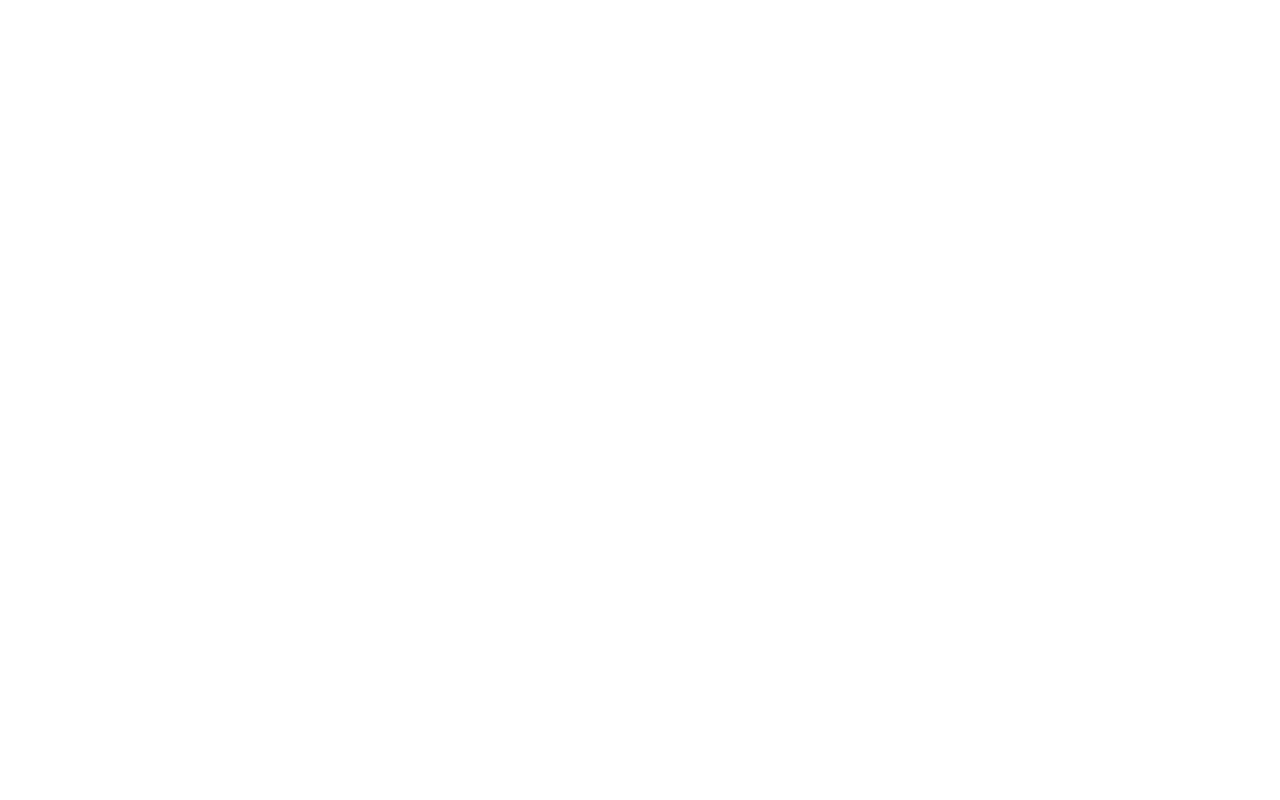
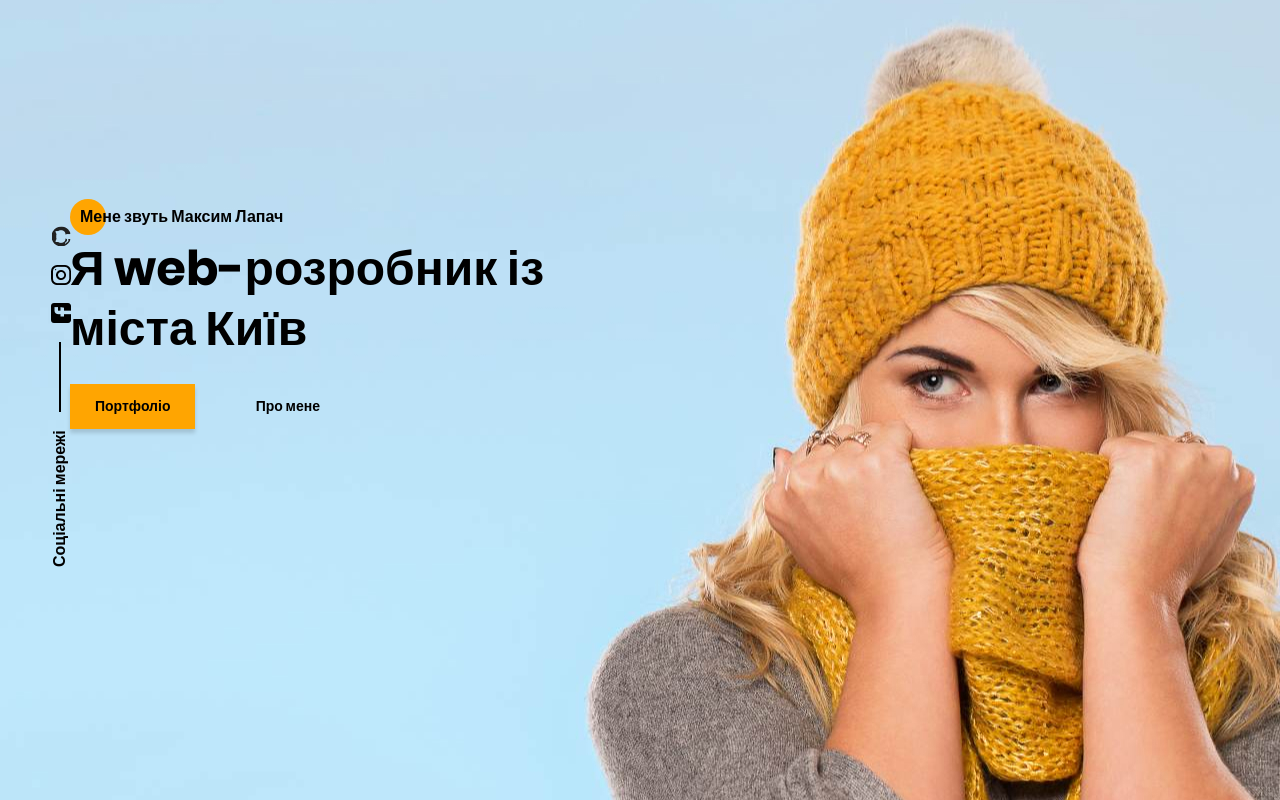
Before and after one commit to maksimlapach/portfolio, a website: page src/index.html in a window 1280 px wide. Drawn offline with nearby package versions, Linux system fonts and the light colour scheme; files that its build step writes are made by us from their sources.

Commit message:
Finished sidepanel, titles, links in first block v0.0.1

```diff
--- a/src/index.html
+++ b/src/index.html
@@ -49,6 +49,32 @@
     <link rel="stylesheet" href="css/style.min.css">
 </head>
 <body>
+    <aside class="sidepanel">
+        <div class="title title_fz16">Соціальні мережі</div>
+
+        <div class="sidepanel__divider"></div>
+
+        <a href="https://www.facebook.com/" class="sidepanel__link">
+            <img src="icons/social/facebook.svg" alt="facebook" class="sidepanel__img">
+        </a>
+        <a href="https://www.instagram.com/" class="sidepanel__link">
+            <img src="icons/social/instagram.svg" alt="instagram" class="sidepanel__img">
+        </a>
+        <a href="https://github.com/" class="sidepanel__link">
+            <img src="icons/social/github.svg" alt="github" class="sidepanel__img">
+        </a>
+    </aside>
+
+    <section class="promo">
+        <div class="container">
+            <div class="title title_fz16 promo__subtitle">Мене звуть Максим Лапач</div>
+            <h1 class="title title_fz48 promo__title ">Я web-розробник із міста Київ</h1>
+            <div class="promo__btns">
+                <a href="#" class="promo__link btn">Портфоліо</a>
+                <a href="#" class="promo__link">Про мене</a>
+            </div>
+        </div>
+    </section>
 
     <script src="js/script.js"></script>
 </body>
--- a/src/sass/base/_mixins.scss
+++ b/src/sass/base/_mixins.scss
@@ -0,0 +1,13 @@
+@mixin before_circle {
+    &::before {
+        content: "";
+        position: absolute;
+        top: -25%;
+        left: 0px;
+        width: 36px;
+        height: 36px;
+        background: $main-color;
+        border-radius: 100%;
+        z-index: -1;
+    }
+}
--- a/src/sass/base/_variables.scss
+++ b/src/sass/base/_variables.scss
@@ -0,0 +1 @@
+$main-color: #FFA501;
--- /dev/null
+++ b/src/sass/blocks/_buttons.scss
@@ -0,0 +1,6 @@
+.btn {
+    height: 45px;
+    padding: 12px 25px;
+    background: $main-color;
+    box-shadow: 0px 4px 4px rgba(0, 0, 0, 0.15);
+}
--- /dev/null
+++ b/src/sass/blocks/_promo.scss
@@ -0,0 +1,33 @@
+.promo {
+    min-height: 100vh;
+    position: relative;
+    background: url('../img/main_bg.jpg') no-repeat 50%/cover;
+    padding-top: 205px;
+    &__title {
+        width: 532px;
+        margin-top: 10px;
+    }
+    &__subtitle {
+        position: relative;
+        padding-left: 10px;
+        z-index: 2;
+        @include before_circle;
+    }
+    &__btns {
+        margin-top: 25px;
+        display: flex;
+        align-items: center;
+        justify-content: space-between;
+        width: 250px;
+    }
+    &__link {
+        color: #000;
+        font-weight: 700;
+        font-size: 14px;
+        line-height: 21px;
+        &:hover {
+            color: #000;
+            text-decoration: none;
+        }
+    }
+}
--- /dev/null
+++ b/src/sass/blocks/_sidepanel.scss
@@ -0,0 +1,19 @@
+.sidepanel {
+    position: fixed;
+    top: 385px;
+    left: -110px;
+    display: flex;
+    align-items: center;
+    justify-content: space-between;
+    width: 340px;
+    transform: rotate(-90deg);
+    z-index: 3;
+    &__img {
+        transform: rotate(90deg);
+    }
+    &__divider {
+        width: 70px;
+        height: 2px;
+        background-color: #000;
+    }
+}
--- /dev/null
+++ b/src/sass/blocks/_title.scss
@@ -0,0 +1,17 @@
+.title {
+    font-weight: 700;
+    font-size: 36px;
+    line-height: 60px;
+    color: #000000;
+    &_fz14 {
+        font-size: 14px;
+        line-height: 21px;
+    }
+    &_fz16 {
+        font-size: 16px;
+        line-height: 24px;
+    }
+    &_fz48 {
+        font-size: 48px;
+    }
+}
--- a/src/sass/style.scss
+++ b/src/sass/style.scss
@@ -1,8 +1,21 @@
 @import 'libs/bootstrap-reboot.min';
 @import 'libs/fonts';
+
+@import 'base/variables';
+@import 'base/mixins';
 
 * {
     font-family: 'Poppins', sans-serif;
     margin: 0;
     padding: 0;
 }
+
+.container {
+    width: 1140px;
+    margin: 0 auto;
+}
+
+@import 'blocks/title';
+@import 'blocks/buttons';
+@import 'blocks/promo';
+@import 'blocks/sidepanel';
```
Also changed, not shown: dist/css/style.min.css, dist/index.html.
